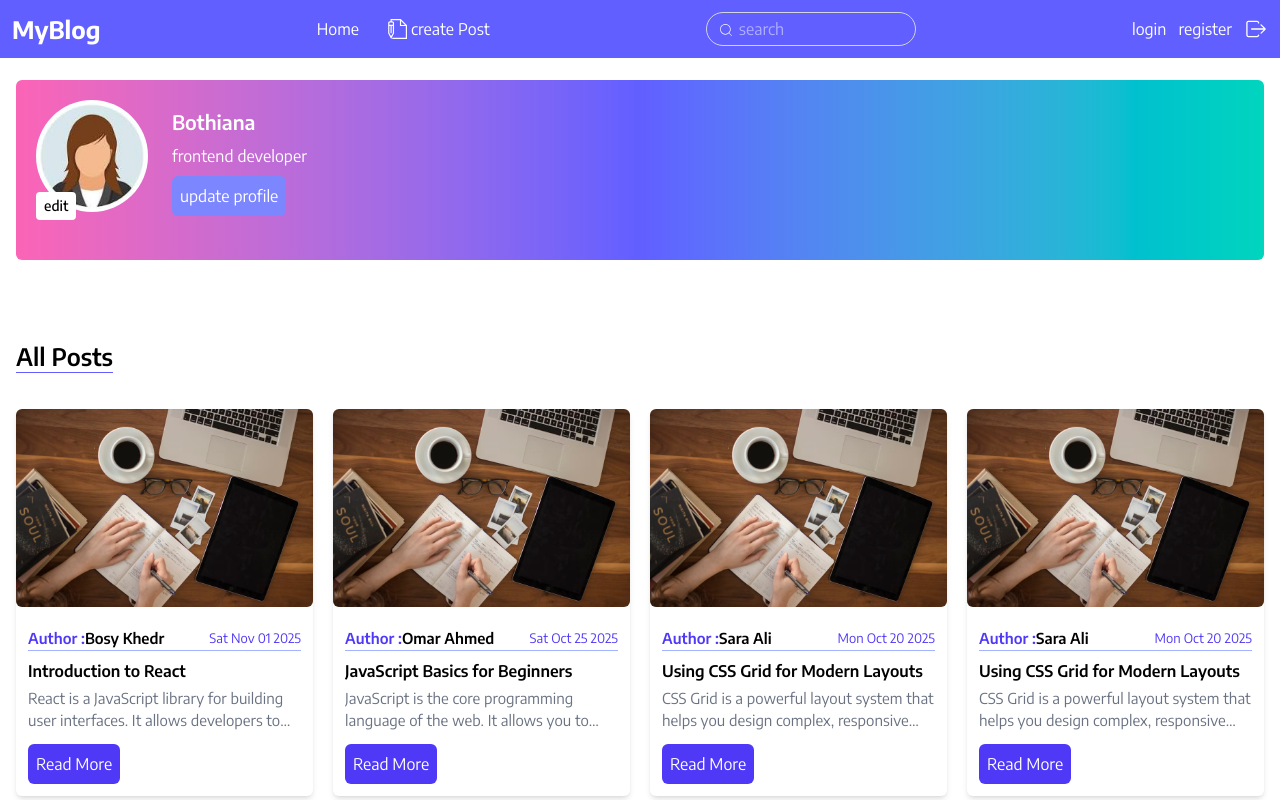
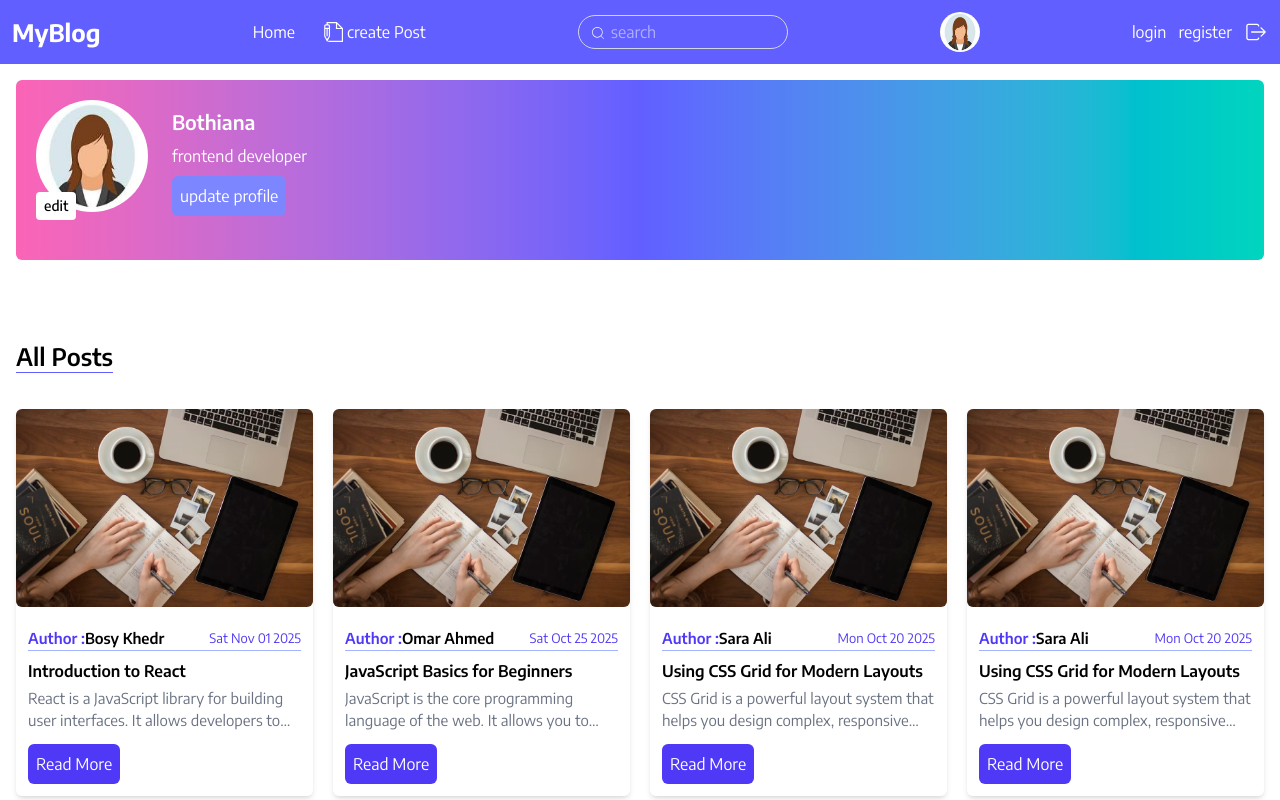
Before and after one commit to Bothianakhedr/react-blog-web-app, a React (Vite) app: page /profile/1 in a window 1280 px wide. Shown: the top 800 px of the page. Built offline with nearby package versions, Linux system fonts and the light colour scheme.

Commit message:
update profile modal

```diff
--- a/src/Components/Layout/Navbar.tsx
+++ b/src/Components/Layout/Navbar.tsx
@@ -3,6 +3,7 @@ import { CiSearch } from "react-icons/ci";
 import { RxHamburgerMenu } from "react-icons/rx";
 import { IoIosLogOut } from "react-icons/io";
 import { TfiWrite } from "react-icons/tfi";
+import imgProfile from "../../assets/image/download.jpg"
 
 import { useState } from "react";
 
@@ -39,6 +40,9 @@ export const Navbar = () => {
               className="text-white border pl-8 py-1 border-gray-300 rounded-full focus:outline-0 "
             />
           </div>
+          <Link to="/profile">
+          <img src={imgProfile} className="w-10 h-10 rounded-full object-fill" alt="" />
+          </Link>
           <div>
             <ul className=" hidden md:flex items-center gap-3 ">
               <li className="hover:text-yellow-500 transition-colors">
--- a/src/pages/Profile.tsx
+++ b/src/pages/Profile.tsx
@@ -1,15 +1,9 @@
-import Image from "../assets/image/download.jpg";
-import { useState, type ChangeEvent, type FormEvent } from "react";
-import { toast } from "react-toastify";
 import { Posts } from "./AllPosts";
 import Swal from "sweetalert2";
+import { ProfileHeader } from "./Profile/ProfileHeader";
+
 export const Profile = () => {
-  const [file, setFile] = useState<File | null>(null);
   //  *handler
-  const submitHandler = (e: FormEvent<HTMLFormElement>) => {
-    e.preventDefault();
-    if (!file) return toast.warning("choose file please");
-  };
 
   const onDeleteAccount = () => {
     Swal.fire({
@@ -30,100 +24,12 @@ export const Profile = () => {
       }
     });
   };
-  const onDeleteProfileImage = () => {
-    Swal.fire({
-      title: "Are you sure you want to delete your profile Image ?",
-      text: "You won't be able to revert this profile Image!",
-      icon: "warning",
-      showCancelButton: true,
-      confirmButtonColor: "#3085d6",
-      cancelButtonColor: "#d33",
-      confirmButtonText: "Yes, delete it!",
-    }).then((result) => {
-      if (result.isConfirmed) {
-        Swal.fire({
-          title: "Deleted!",
-          text: "Your file has been deleted.",
-          icon: "success",
-        });
-      }
-    });
-  };
 
   return (
     <section className="my-20">
       <div className="container mx-auto px-4">
-        <header className=" text-white md:flex gap-6 md:text-left p-5 text-center rounded-md bg-linear-to-r from-pink-400 via-indigo-500 to-teal-400">
-          <div className="image-wrapper relative   ">
-            <img
-              src={file ? URL.createObjectURL(file) : Image}
-              alt=""
-              className="w-28 h-28 md:mx-0 mx-auto  object-cover rounded-full"
-            />
-            <form onSubmit={submitHandler}>
-              {/* edit profile Image */}
-              <div>
-                <button
-                  id="dropdownDefaultButton"
-                  data-dropdown-toggle="dropdown"
-                  className="text-black bg-white relative -top-5  font-medium rounded px-2 py-1 text-sm   text-center inline-flex items-center "
-                  type="button"
-                >
-                  edit
-                </button>
-                {/* Dropdown menu */}
-                <div
-                  id="dropdown"
-                  className="z-10 hidden bg-white divide-y divide-gray-100 rounded-lg shadow-sm w-44 "
-                >
-                  <ul
-                    className=" text-sm text-gray-700 dark:text-gray-200"
-                    aria-labelledby="dropdownDefaultButton"
-                  >
-                    <li>
-                        <label
+        <ProfileHeader />
 
-                        htmlFor="file"
-                        className="block px-4 py-2 hover:bg-gray-100 "
-                      >
-                        upload a photo..
-                      </label>
-                    </li>
-                    <li>
-                      <button
-                      type="button"
-                        onClick={onDeleteProfileImage}
-                        className="block px-4 py-2 hover:bg-gray-100"
-                      >
-                        remove a photo..
-                      </button>
-                    </li>
-                  </ul>
-                </div>
-              </div>
-
-              <input
-                type="file"
-                className="hidden"
-                id="file"
-                onChange={(e: ChangeEvent<HTMLInputElement>) => {
-                  if (!e.target.files) return;
-                  setFile(e.target.files[0]);
-                }}
-              />
-            </form>
-          </div>
-          <div>
-            <h1 className="name text-xl mt-2 font-semibold">Bothiana</h1>
-            <p className="title my-2">frontend developer</p>
-            <button
-              type="submit"
-              className="bg-indigo-400 text-base rounded-md p-2 cursor-pointer hover:bg-indigo-300 transition-colors"
-            >
-              update profile
-            </button>
-          </div>
-        </header>
         <Posts />
         <button
           type="button"
--- /dev/null
+++ b/src/pages/Profile/ProfileHeader.tsx
@@ -0,0 +1,133 @@
+import Swal from "sweetalert2";
+import img from "../../assets/image/download.jpg";
+import { useState, type ChangeEvent } from "react";
+import { Button, Input, Modal } from "../../Components/ui";
+import { useForm, type SubmitHandler } from "react-hook-form";
+
+
+type UpdateProfile = {
+  userName: string
+  bio: string
+}
+export const ProfileHeader = () => {
+  const [image, setImage] = useState<null | File>(null);
+const [isOpenUpdateProfileModal, setIsOpenUpdateProfileModal] = useState(false);
+
+const {register , handleSubmit ,reset} =useForm <UpdateProfile>({
+
+   })
+     const onSubmit: SubmitHandler<UpdateProfile> = (data) => console.log(data)
+
+
+  // &handler
+  const onDeleteProfileImage = () => {
+    Swal.fire({
+      title: "Are you sure you want to delete your profile Image ?",
+      text: "You won't be able to revert this profile Image!",
+      icon: "warning",
+      showCancelButton: true,
+      confirmButtonColor: "#3085d6",
+      cancelButtonColor: "#d33",
+      confirmButtonText: "Yes, delete it!",
+    }).then((result) => {
+      if (result.isConfirmed) {
+        Swal.fire({
+          title: "Deleted!",
+          text: "Your file has been deleted.",
+          icon: "success",
+        });
+      }
+    });
+  };
+   const onOpenUpdateProfile = () => {
+      setIsOpenUpdateProfileModal(true);
+      reset({
+      userName: "Bothiana",
+      bio: "frontend developer",
+    });
+    };
+
+  return (
+    <>
+    <header className=" text-white md:flex gap-6 md:text-left p-5 text-center rounded-md bg-linear-to-r from-pink-400 via-indigo-500 to-teal-400">
+      <div className="image-wrapper relative   ">
+        <img
+          src={image ? URL.createObjectURL(image) :img}
+          alt="profileImage"
+          className="w-28 h-28 md:mx-0 mx-auto  object-center rounded-full"
+        />
+        {/* edit profile Image */}
+        <div>
+          <button
+            id="dropdownDefaultButton"
+            data-dropdown-toggle="dropdown"
+            className="text-black bg-white relative -top-5  font-medium rounded px-2 py-1 text-sm   text-center inline-flex items-center "
+            type="button"
+          >
+            edit
+          </button>
+          {/* Dropdown menu */}
+          <div
+            id="dropdown"
+            className="z-10 hidden bg-white divide-y divide-gray-100 rounded-lg shadow-sm w-44 "
+          >
+            <ul
+              className=" text-sm text-gray-700 dark:text-gray-200"
+              aria-labelledby="dropdownDefaultButton"
+            >
+              <li>
+                <label
+                  htmlFor="file"
+                  className="block px-4 py-2 hover:bg-gray-100 "
+                >
+                  upload a photo..
+                </label>
+              </li>
+              <li>
+                <button
+                  type="button"
+                  onClick={onDeleteProfileImage}
+                  className="block px-4 py-2 hover:bg-gray-100"
+                >
+                  remove a photo..
+                </button>
+              </li>
+            </ul>
+          </div>
+        </div>
+        <input
+          type="file"
+          className="hidden"
+          id="file"
+          onChange={(e: ChangeEvent<HTMLInputElement>) => {
+            if (!e.target.files) return;
+            setImage(e.target.files[0]);
+          }}
+        />
+      </div>
+
+      <div>
+        <h1 className="name text-xl mt-2 font-semibold">Bothiana</h1>
+        <p className="title my-2">frontend developer</p>
+        <button onClick={onOpenUpdateProfile} className="bg-indigo-400 text-base rounded-md p-2 cursor-pointer hover:bg-indigo-300 transition-colors">
+          update profile
+        </button>
+      </div>
+    </header>
+       <Modal
+        isOpen={isOpenUpdateProfileModal}
+        title="update Profile"
+        closeModal={() => {
+          setIsOpenUpdateProfileModal(false);
+        }}
+      >
+        <form className="space-y-3" onSubmit={handleSubmit(onSubmit)}>
+          <Input {...register("userName")} placeholder="userName..." />
+          <Input {...register("bio")} placeholder="bio..." />
+          <Button type="submit">update</Button>
+        </form>
+      </Modal>
+    </>
+
+  );
+};
--- a/src/router/router.tsx
+++ b/src/router/router.tsx
@@ -23,6 +23,7 @@ export const router = createBrowserRouter([
       { path: `post/:id`, element: <PostDetails /> },
       { path: "createPost", element: <CreatePost /> },
       { path: "posts", element: <Posts /> },
+      { path: `profile`, element: <Profile /> },
       { path: `profile/:id`, element: <Profile /> },
     ],
   },
```
